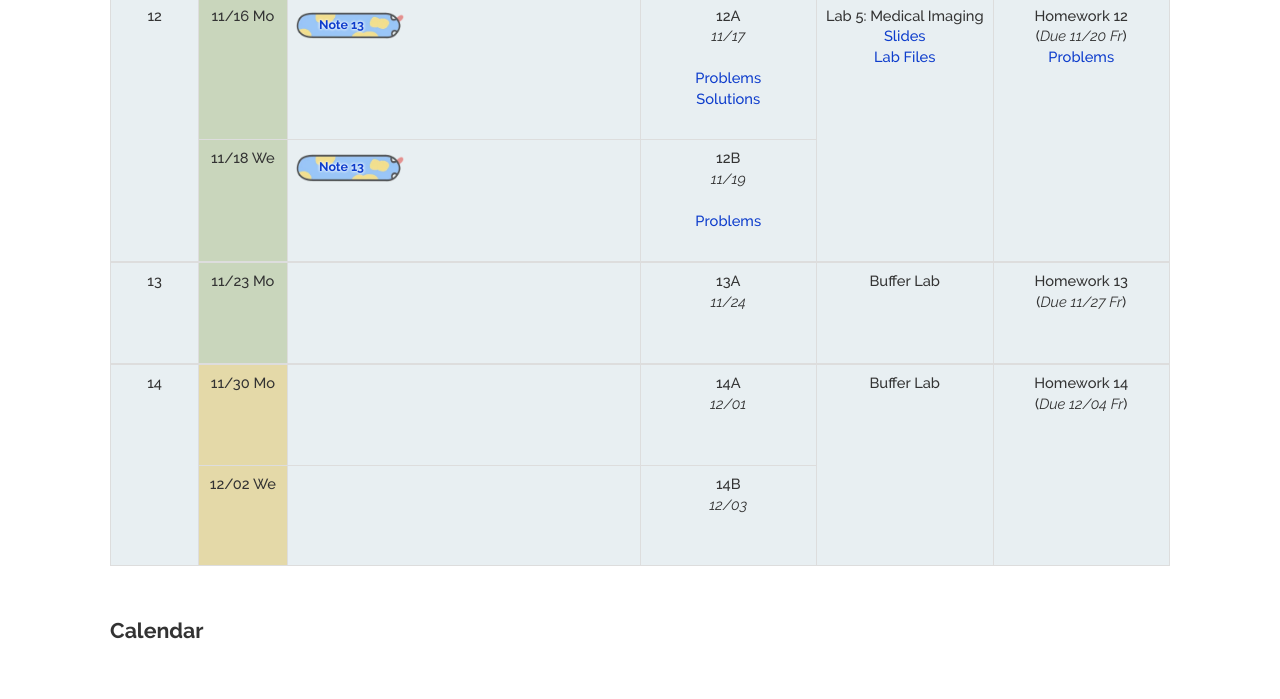
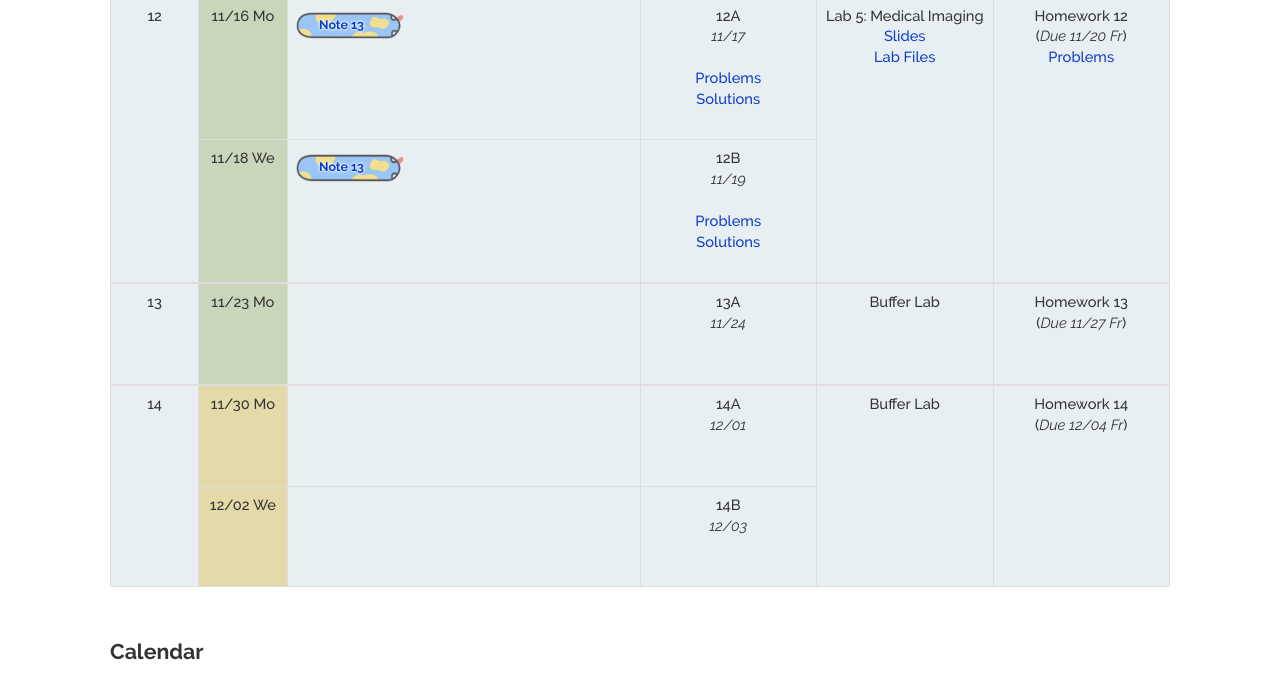
Before and after one commit to alokthakrar/fa26-www, a plain HTML site: page index.html in a window 1280 px wide. Shown: the part 3834-4533 px from the top of the page. Drawn offline with nearby package versions, Linux system fonts and the light colour scheme; grey boxes are pictures that could not be loaded.

Commit message:
publish Discussion 12B solutions

```diff
--- a/index.html
+++ b/index.html
@@ -1612,7 +1612,8 @@ function showFontChange(f, prev) {
               <br/>
                 <a rel="noopener noreferrer" target="_blank" href="discussion/dis12B.pdf">Problems</a> <br>
 <!--              -->
-                                          <br/>
+                              <a rel="noopener noreferrer" target="_blank" href="discussion/ans12B.pdf">Solutions</a> <br>
+                            <br/>
 <!--              -->
           </td>
 
```
Also changed, not shown: timestamp.txt, 1 other file.
